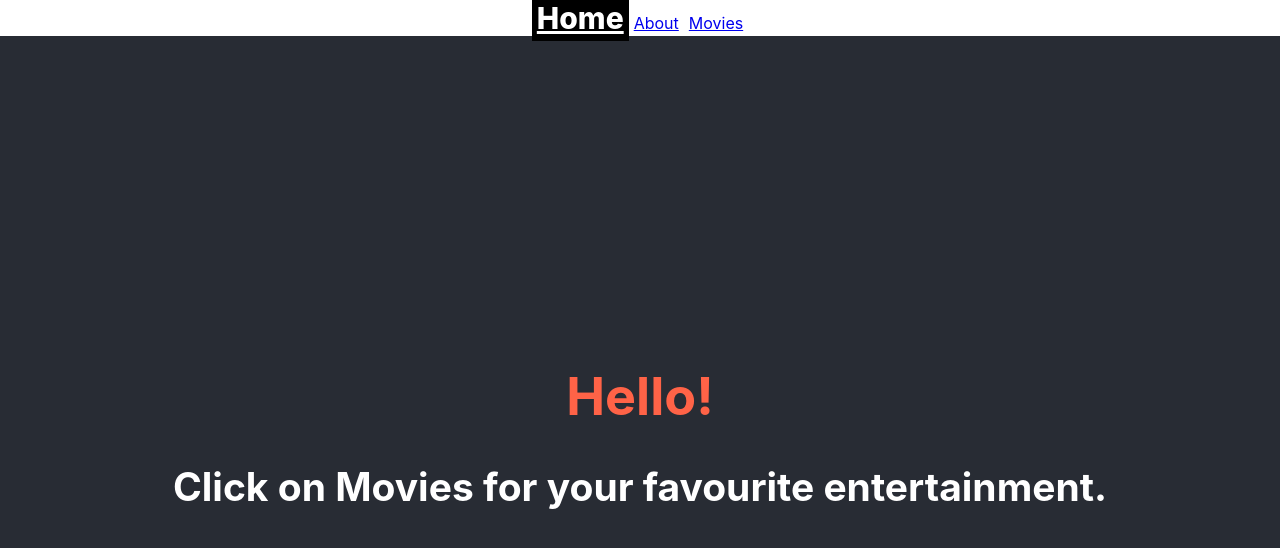
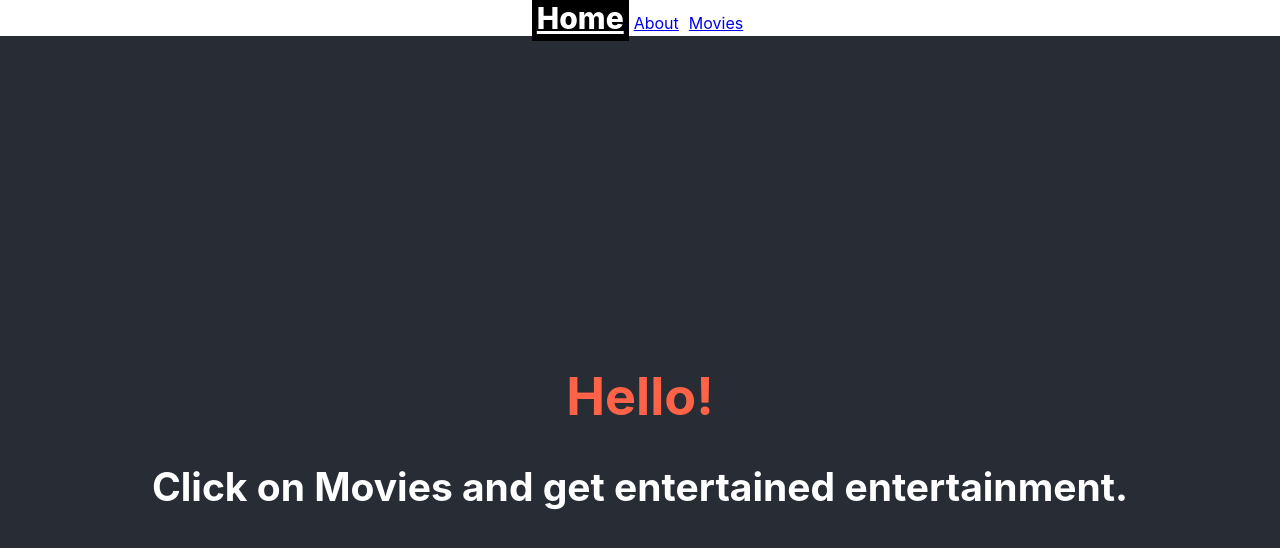
Before and after one commit to mitraws/Movie-Discovery, a React (Create React App) app: page / in a window 1280 px wide. Shown: the top 548 px of the page. Built offline with nearby package versions, Linux system fonts and the light colour scheme.

Commit message:
subtitle change

```diff
--- a/src/Pages/AboutPage.js
+++ b/src/Pages/AboutPage.js
@@ -4,5 +4,5 @@ import Title from '../Components/Title';
 
 export default function () {
     // console.log("Hello from about page")
-    return <Title subtitle="Welcome my friend, you just discovered a uber cool movie app.">Hello!</Title>
+    return <Title subtitle="Welcome my friend, you just discovered the movie app of all time.">Hello!</Title>
 }
--- a/src/Pages/HomePage.js
+++ b/src/Pages/HomePage.js
@@ -1,7 +1,11 @@
 import React from "react";
-import Title from '../Components/Title';
+import Title from "../Components/Title";
 
 export default function (props) {
-    // console.log("Hello from home page")
-    return <Title subtitle= "Click on Movies for your favourite entertainment.">Hello!</Title>
+  // console.log("Hello from home page")
+  return (
+    <Title subtitle="Click on Movies and get entertained entertainment.">
+      Hello!
+    </Title>
+  );
 }
```
